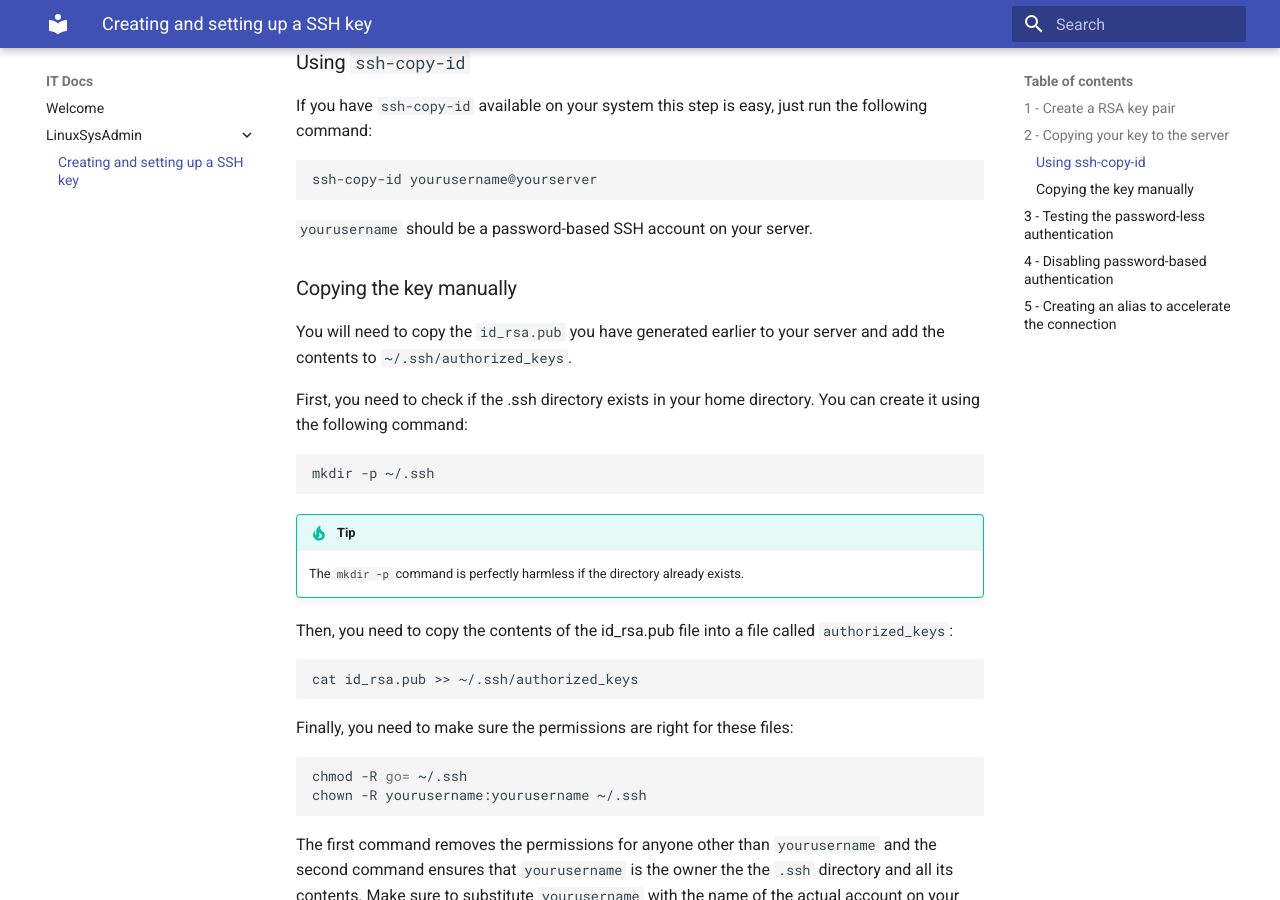
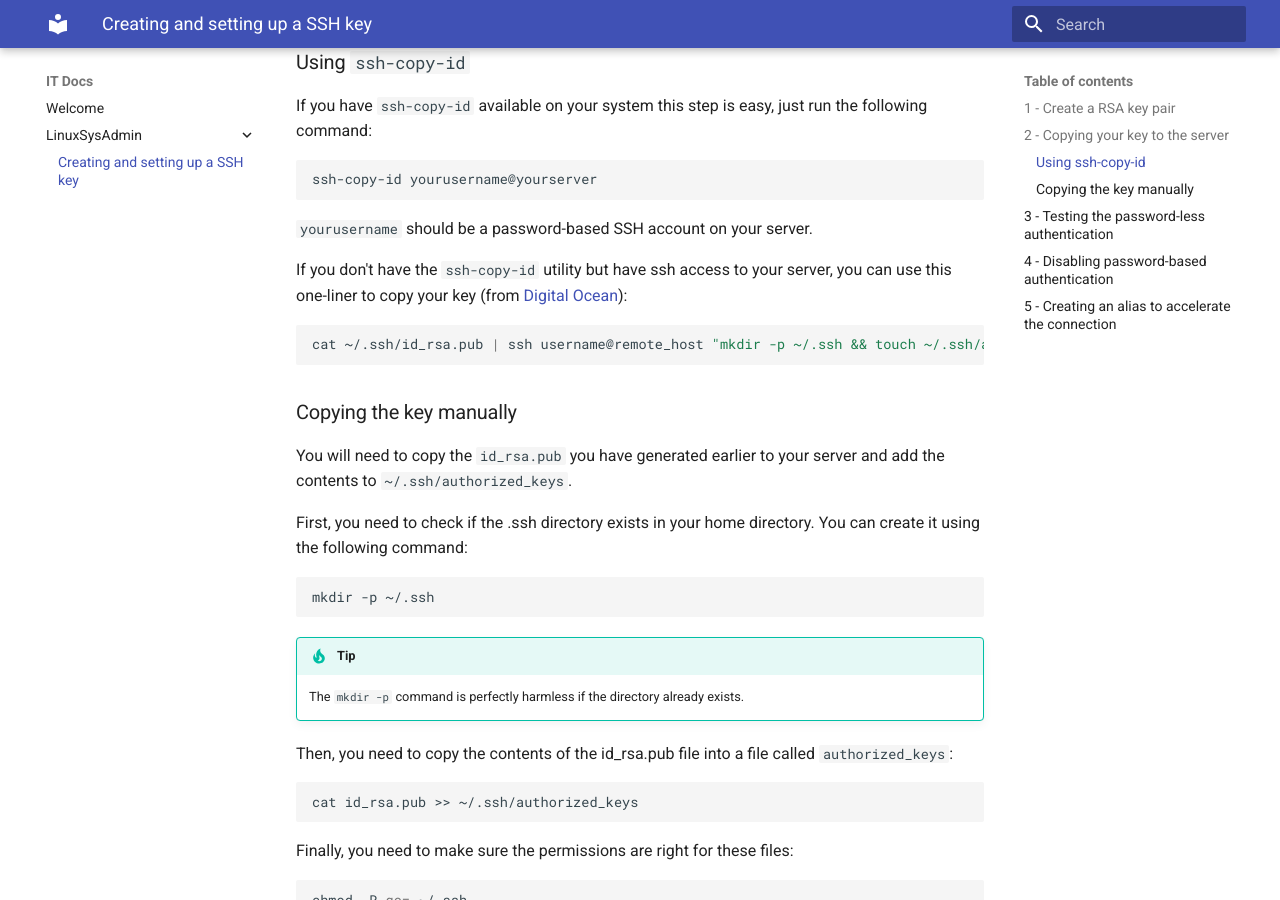
Before and after one commit to jfdesrochers/itdocs, an MkDocs documentation site: the page built from docs/LinuxSysAdmin/creatingsshkeys.md, in a window 1280 px wide and 900 px high, scrolled down 908 px. Built offline with MkDocs 1.6.1 and Material for MkDocs 9.7.7, drawn with Linux system fonts in a browser that asks for light colours.

Commit message:
Added useful one-line

````diff
--- a/docs/LinuxSysAdmin/creatingsshkeys.md
+++ b/docs/LinuxSysAdmin/creatingsshkeys.md
@@ -33,6 +33,12 @@ ssh-copy-id yourusername@yourserver
 ```
 
 `yourusername` should be a password-based SSH account on your server.
+
+If you don't have the `ssh-copy-id` utility but have ssh access to your server, you can use this one-liner to copy your key (from [Digital Ocean](https://www.digitalocean.com/community/tutorials/how-to-set-up-ssh-keys-on-ubuntu-1804)):
+
+```bash
+cat ~/.ssh/id_rsa.pub | ssh username@remote_host "mkdir -p ~/.ssh && touch ~/.ssh/authorized_keys && chmod -R go= ~/.ssh && cat >> ~/.ssh/authorized_keys"
+```
 
 ### Copying the key manually
 
````
